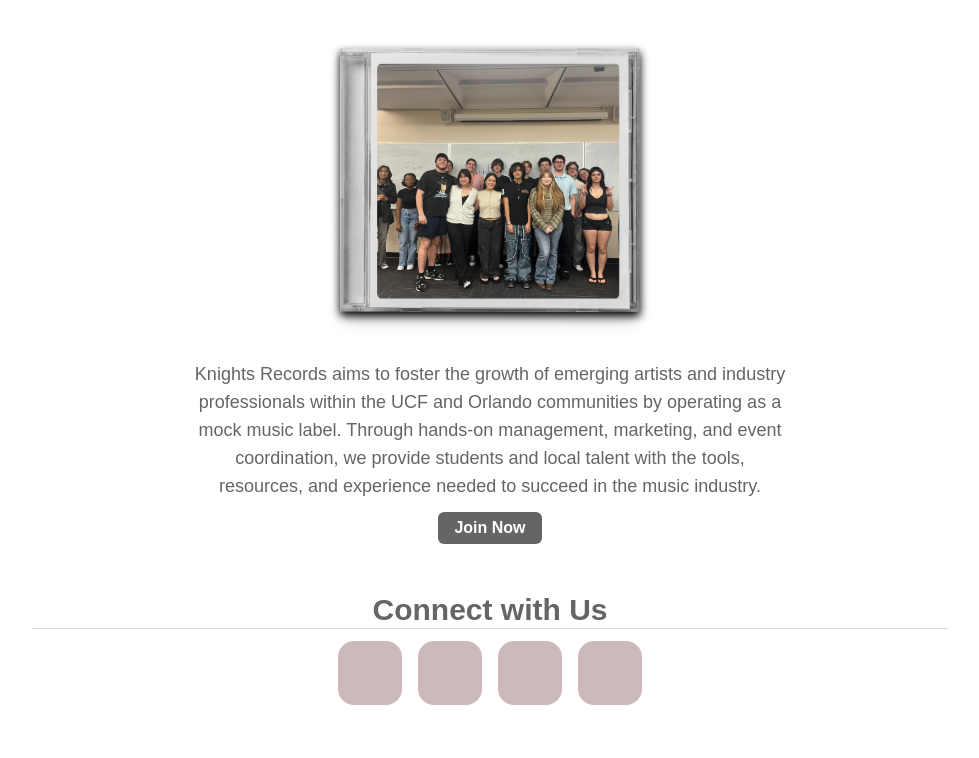
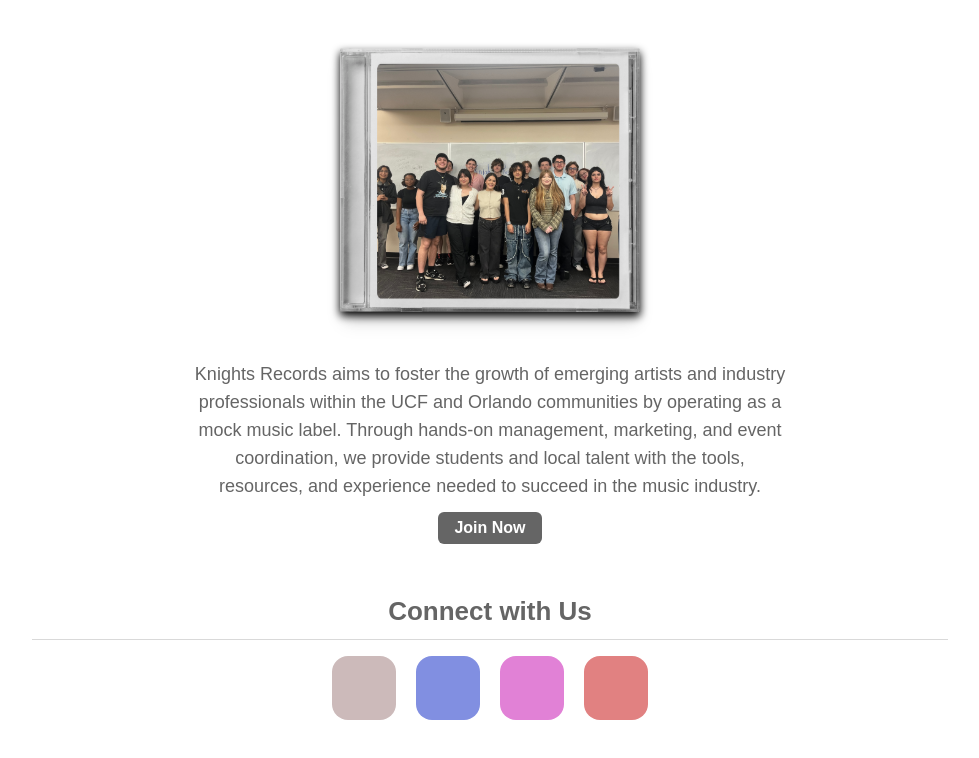
Before and after one commit to Knights-Records-UCF/Knights-Record-Website, a Next.js app: page /about in a window 1280 px wide. Shown: the top 758 px of the page, without its empty margins (150-1129 px from the left). Built offline with nearby package versions, Linux system fonts and the light colour scheme.

Commit message:
mapped an array of colors for bottom of about page bc mapping is cool

```diff
--- a/app/about/page.tsx
+++ b/app/about/page.tsx
@@ -1,4 +1,19 @@
 import Image from "next/image"
+
+const colorArr = [
+    {
+        color: "bg-[#CCBABA]",
+    },
+    {
+        color: "bg-[#818FE1]",
+    },
+    {
+        color: "bg-[#E181D6]",
+    },
+    {
+        color: "bg-[#E18181]",
+    },
+]
 
 export default function About() {
     return (
@@ -23,14 +38,14 @@ export default function About() {
                 Join Now
             </button>
             <div>
-                <h1 className="mt-12 text-[#656565] font-semibold text-3xl">
+                <h1 className="mt-12 text-[#656565] font-semibold text-[26px] mb-2">
                     Connect with Us
                 </h1>
             </div>
             <div className="w-229 border-t-[1.5px] border-[#D9D9D9] " /> {/* modify layout.tsx at some point so each page has a footer/space at bottom */}
-            <div className="mt-3 grid grid-cols-4 gap-4 place-items-center mb-20">
-                {Array.from({ length: 4 }).map((_, i) => (
-                    <div key={i} className="w-16 h-16 bg-[#CCBABA] rounded-2xl" />
+            <div className="mt-4 grid grid-cols-4 gap-5 place-items-center mb-20">
+                {colorArr.map((cube, i) => (
+                    <div key={i} className={`w-16 h-16 ${cube.color} rounded-2xl `} />
                 ))}
             </div>
 
```
